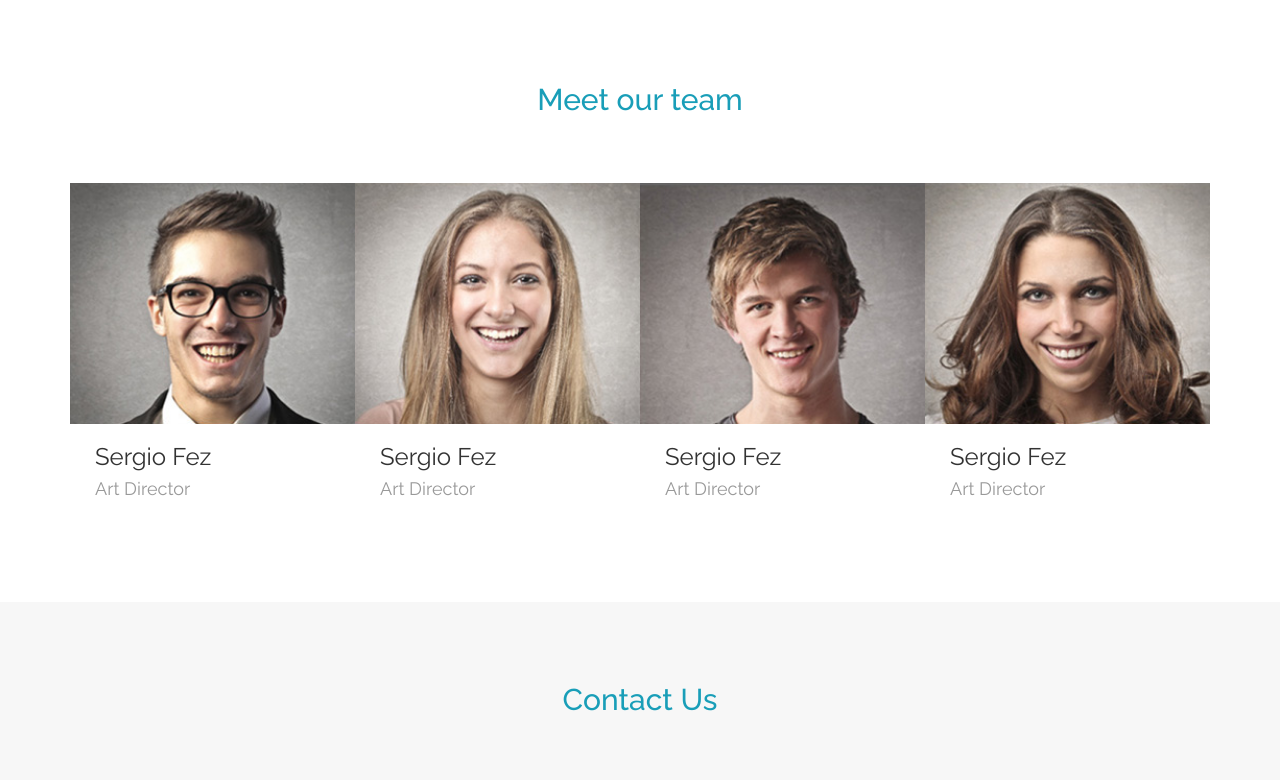
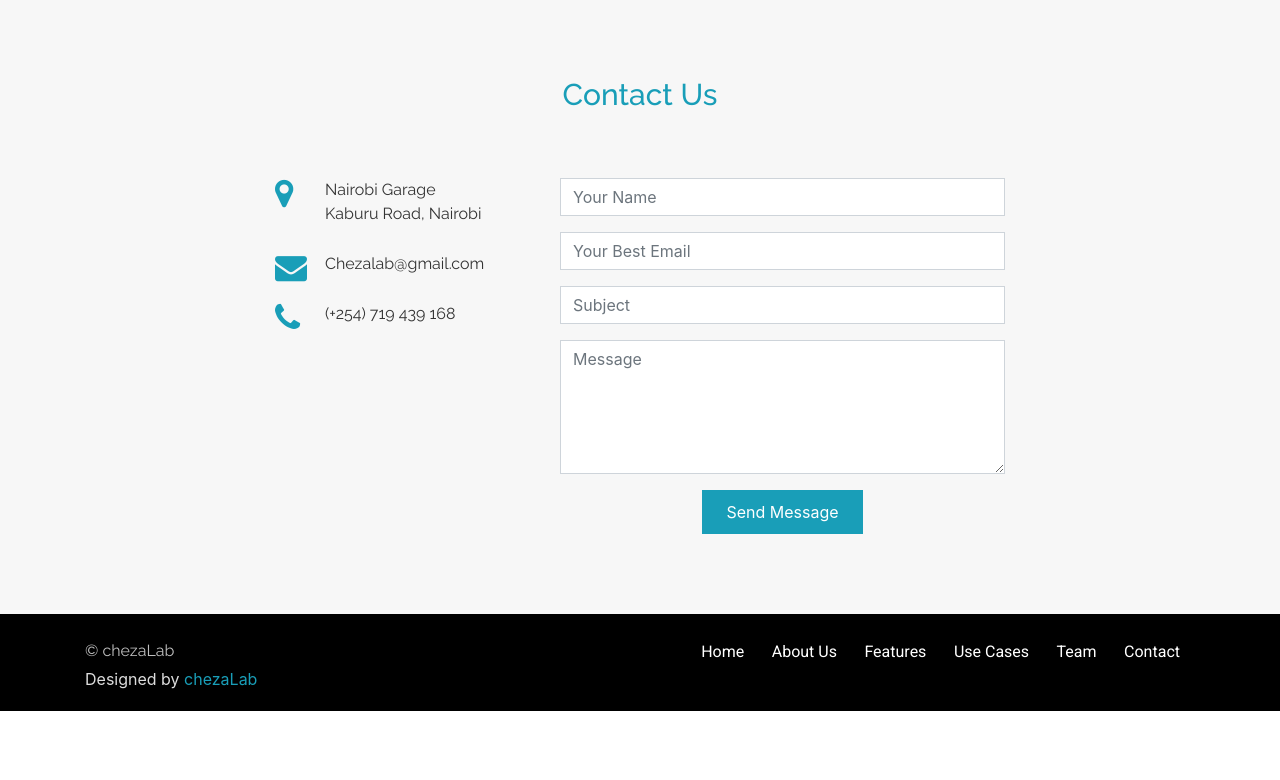
Before and after one commit to GitauHarrison/chezaLab, a plain HTML site: page index.html in a window 1280 px wide. Shown: the part 3082-3862 px from the top of the page. After the commit the page ends 3793 px from the top, so only its background shows below. Drawn offline with Linux system fonts and the light colour scheme.

Commit message:
Remove the TEAM section

```diff
--- a/index.html
+++ b/index.html
@@ -485,7 +485,7 @@
   <!-- /Portfolio -->
   <!-- Team -->
 
-  <section class="team" id="team">
+  <!-- <section class="team" id="team">
     <div class="container">
       <h2 class="text-center">
           Meet our team
@@ -589,7 +589,7 @@
     </div>
     </div>
     </div>
-  </section>
+  </section> -->
   <!-- /Team -->
   <!-- @component: footer -->
 
```
